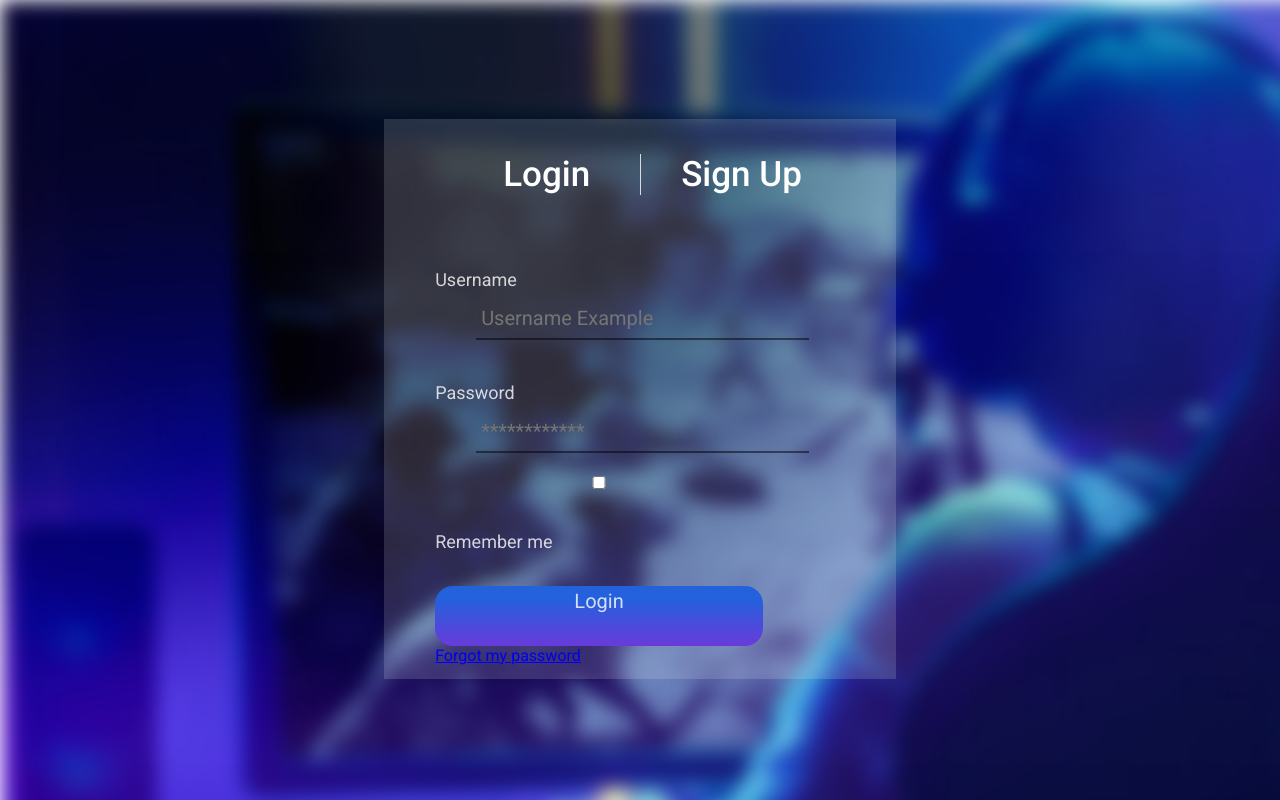
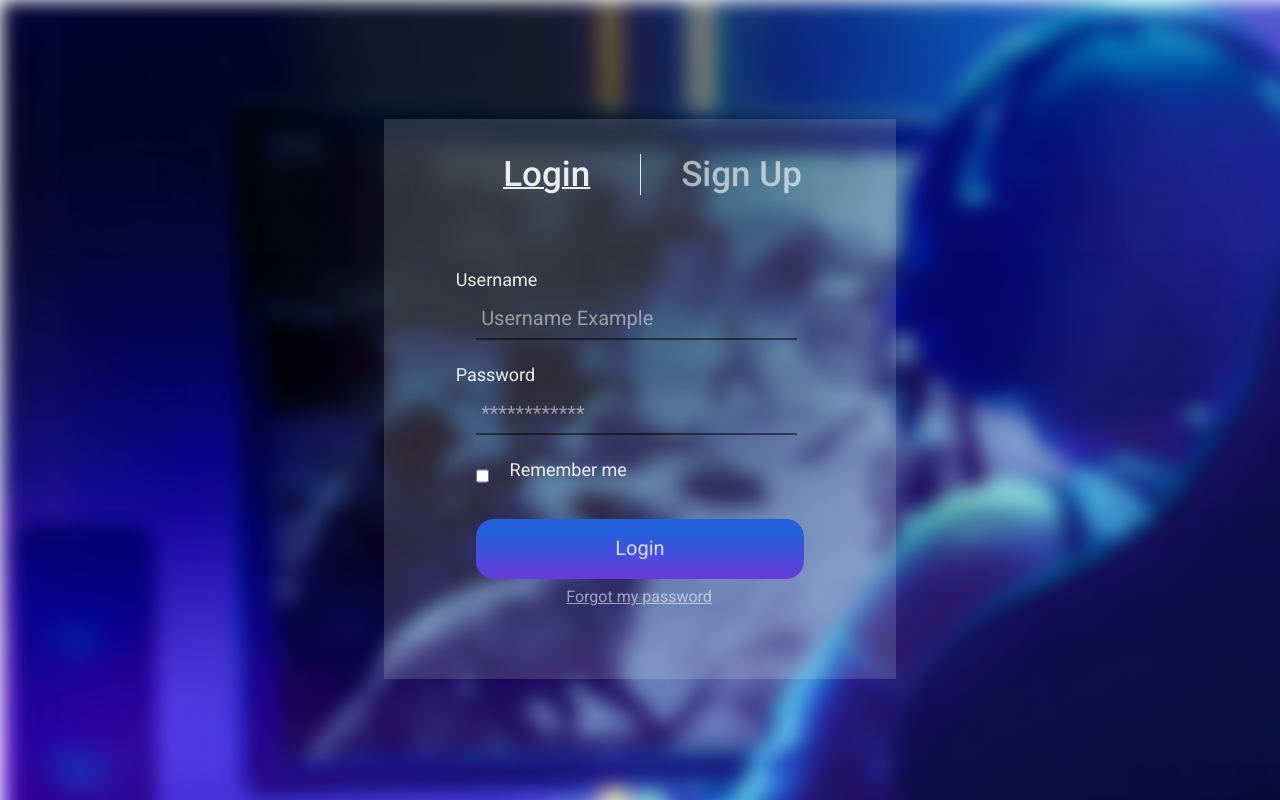
Before and after one commit to rafaelsiq/TCC, an Angular app in the folder frontend/: page /signup in a window 1280 px wide. Built offline with nearby package versions, Linux system fonts and the light colour scheme.

Commit message:
[Task-39] Desenvolver página login

```diff
--- a/frontend/src/app/components/login-form/login-form.component.css
+++ b/frontend/src/app/components/login-form/login-form.component.css
@@ -25,13 +25,20 @@
     font-weight: 500;
     font-size: 35px;
     line-height: 41px;
-    color: #FFFFFF;
+    color: rgba(255, 255, 255, 0.6);
     padding-left: 40px;
 }
 
-.header a:first-child{
+.header a:nth-child(1){
     padding-right: 50px;
-    border-right: 1px solid rgba(255, 255, 255, 0.8);
+    border-right: 1px solid rgba(255, 255, 255, 0.9);
+    color: rgba(255, 255, 255, 0.9);
+    text-decoration: 2px underline;
+}
+
+.header a:nth-child(2):hover{
+    color: rgba(255, 255, 255, 0.9);
+    text-decoration: 2px underline;
 }
 
 .login-form {
@@ -41,20 +48,28 @@
 }
 
 .login-form p {
+    margin:0;
+    margin-top: 2 5px;
+    font-family: Roboto;
+    font-style: normal;
+    margin-left: 5%;
+}
+
+.login-form p {
     margin-bottom: 5px;
     text-decoration: none;
     font-family: Roboto;
     font-style: normal;
     font-size: 18px;
     line-height: 29px;
-    color: rgba(255, 255, 255, 0.8);
+    color: rgba(255, 255, 255, 0.9);
 }
 
 .login-form input {
-    width: 60%;
+    width: 75%;
     margin-bottom: 20px;
-    padding:5px;
-    padding-right: 20%;
+    padding: 5px;
+    padding-right: 2%;
     background-color: transparent;
     text-decoration: none;
     margin-left: 10%;
@@ -67,10 +82,39 @@
     line-height: 29px;
     color: rgba(255, 255, 255, 0.8);
 }
+::placeholder {
+    color: rgba(255, 255, 255, 0.5);
+    opacity: 1;
+  }
 
-.login-confirmation #login_btn{
+  .main .login-remember input {
+    margin: 0;
+    margin-top: 8px;
+    margin-left: 10%;
+    padding: 0;
+    width: auto;
+    height: auto;
+  }
+
+.main .login-remember p {
+    margin: none;
+    margin-right: 1px;
+    width: auto;
+    height: auto;
+  }
+.main .login-remember {
+    display: flex;
+}
+
+.login-confirmation{
     display: flex;
     justify-content: center;
+}
+
+.login-confirmation button{
+    display: flex;
+    justify-content: center;
+    padding-top: 15px;
     margin-top: 30px;
     width: 80%;
     height: 60px;
@@ -84,3 +128,22 @@
     font-size: 20px;
     line-height: 29px;
 }
+
+.login-confirmation button:hover {
+    cursor: pointer;
+    text-decoration: 1px underline;
+    background: linear-gradient(180deg, rgba(28, 106, 224, 0.47) 21.92%, rgba(162, 33, 223, 0.49) 129.03%), linear-gradient(0deg, #3E43CD, #3E43CD), #FFFFFF;
+}
+
+.login-form #forgot_password{
+    display: flex;
+    font-family: Roboto;
+    color: rgba(255, 255, 255, 0.55);
+    padding-top: 2%;
+    margin-left: 32%;
+}
+
+.login-form #forgot_password:hover{
+    color: rgba(255, 255, 255, 0.8);
+
+}
--- a/frontend/src/app/components/login-form/login-form.component.html
+++ b/frontend/src/app/components/login-form/login-form.component.html
@@ -20,8 +20,10 @@
             <p>Remember me</p>
         </div>
 
-    <div class= "login-confirmation">
-        <button id="login_btn">Login</button></div>
-        <a href="#">Forgot my password</a>
+        <div class= "login-confirmation">
+            <button id="login_btn">Login</button>
+        </div>
+
+        <a href="#" id="forgot_password">Forgot my password</a>
     </div>
 </div>
--- a/frontend/src/app/pages/dashboard/streamer-dashboard-page/streamer-dashboard-page.component.css
+++ b/frontend/src/app/pages/dashboard/streamer-dashboard-page/streamer-dashboard-page.component.css
@@ -1,6 +1,6 @@
 div img {
     width: 100hv;
-    height: 10hv;
+    height: 100hv;
 }
 .content {
     position:absolute;
```
